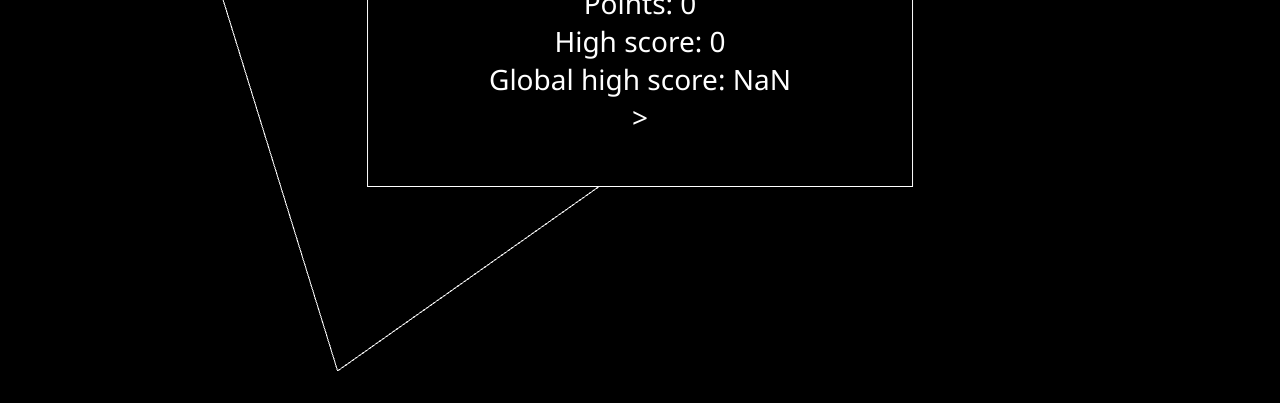
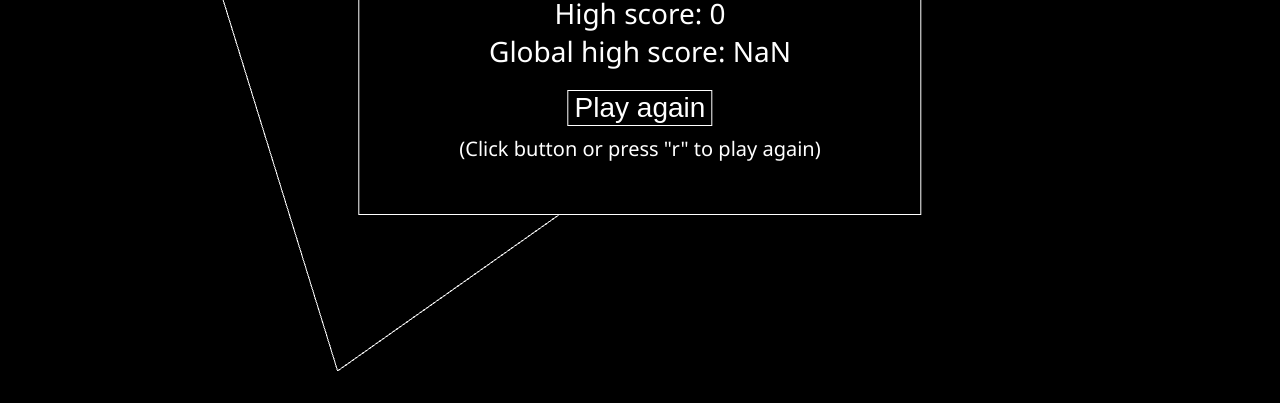
Before and after one commit to GaryHilares/3D-snake, a website built with Vite: page src/index.html in a window 1280 px wide. Shown: the part 397-800 px from the top of the page. Built offline with nearby package versions, Linux system fonts and the light colour scheme; no server answers; animation ran at ten frames a second.

Commit message:
Added reset game button and key

```diff
--- a/src/controller.ts
+++ b/src/controller.ts
@@ -146,7 +146,7 @@ class ViewController {
    * @param event Keyboard event associated with the key press.
    */
   public onKeyPress(event: KeyboardEvent): void {
-    if (event.key == "c") {
+    if (event.code == "KeyC") {
       this.view.resetCameraPosition();
     }
   }
--- a/src/index.html
+++ b/src/index.html
@@ -51,14 +51,29 @@
         >Game over</span
       >
       <span style="display: block"
-        >Points: <span id="gameover-menu--score"></span></span
+        >Points: <span id="gameover-menu--score"></span
+      ></span>
+      <span style="display: block"
+        >High score: <span id="gameover-menu--highscore"></span
+      ></span>
+      <span style="display: block"
+        >Global high score: <span id="gameover-menu--global-highscore"></span
+      ></span>
+      <button
+        id="gameover-menu--play-again"
+        style="
+          border: 1px solid white;
+          background-color: transparent;
+          color: white;
+          display: block;
+          margin: 20px auto 0;
+          font-size: 28px;
+        "
       >
-      <span style="display: block"
-        >High score: <span id="gameover-menu--highscore"></span></span
-      >
-      <span style="display: block"
-        >Global high score: <span id="gameover-menu--global-highscore"></span></span
-      >
+        Play again
+      </button>
+      <span style="font-size: 20px"
+        >(Click button or press "r" to play again)</span
       >
     </div>
   </body>
--- a/src/main.ts
+++ b/src/main.ts
@@ -7,16 +7,28 @@ import { GameView } from "./view";
  * @brief Entrypoint of the program. Runs the 3D snake game.
  */
 function main() {
-  const gameView = new GameView(window.innerWidth / window.innerHeight);
-  const gameState = new GameState([gameView]);
-  const gameController = new GameController(gameState);
-  const viewController = new ViewController(gameView);
+  let gameView = new GameView(window.innerWidth / window.innerHeight);
+  let gameState = new GameState([gameView]);
+  let gameController = new GameController(gameState);
+  let viewController = new ViewController(gameView);
   const renderer = new THREE.WebGLRenderer({ antialias: true });
   renderer.setSize(window.innerWidth, window.innerHeight);
   document.body.appendChild(renderer.domElement);
+  function resetGame() {
+    gameView = new GameView(window.innerWidth / window.innerHeight);
+    gameState = new GameState([gameView]);
+    gameController = new GameController(gameState);
+    viewController = new ViewController(gameView);
+  }
+  document
+    .getElementById("gameover-menu--play-again")!
+    .addEventListener("click", resetGame);
   window.addEventListener("keydown", (event: KeyboardEvent) => {
     viewController.onKeyPress(event);
     gameController.onKeyPress(event);
+    if (event.code === "KeyR") {
+      resetGame();
+    }
   });
   window.addEventListener("mousedown", () => {
     viewController.onMouseDown();
--- a/src/view.ts
+++ b/src/view.ts
@@ -215,6 +215,7 @@ class GameView implements GameStateObserver {
       Math.floor(GAME_BOX_SIDE / 2) + 3
     );
     this.scene.add(topLight);
+    GameoverView.hide();
   }
 
   public setAspect(aspect: number) {
```
